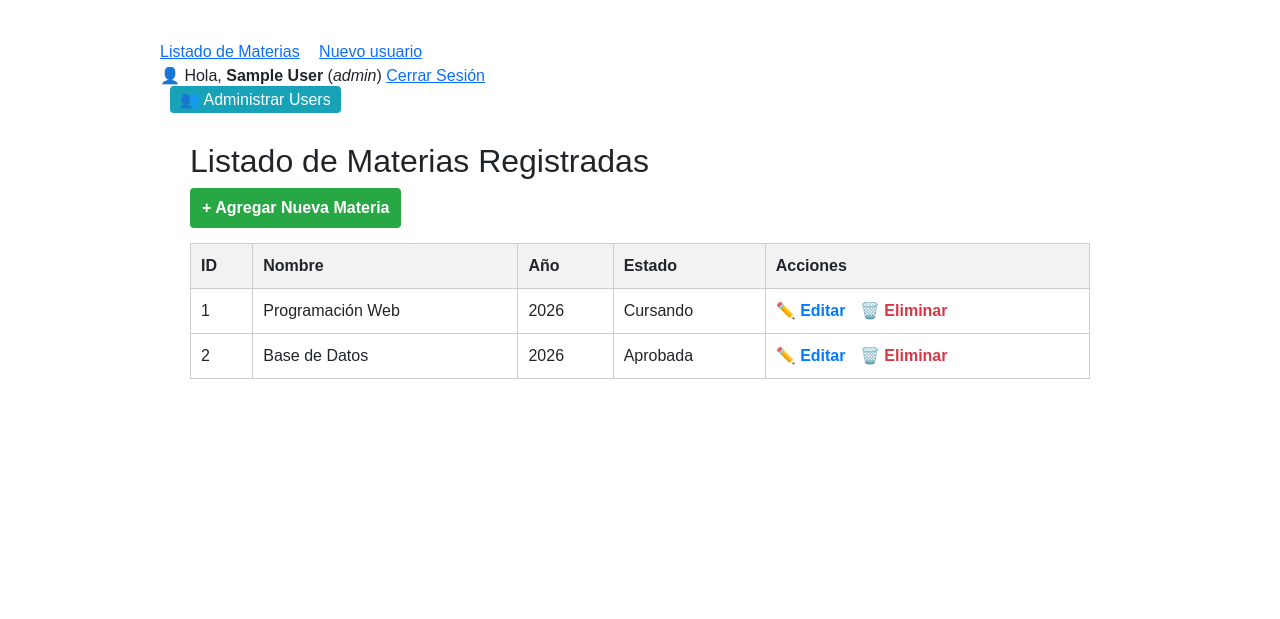
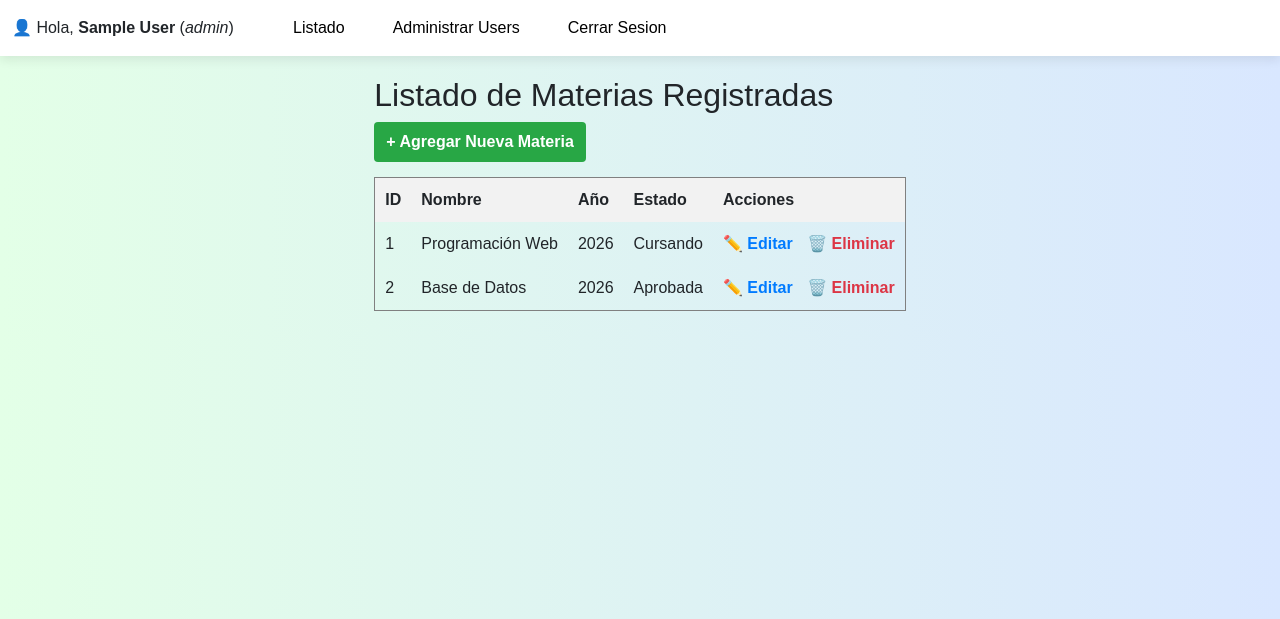
Before and after one commit to RocioEnriquez22/ProyectoListadoMateriasCRUD, a PHP site: page / in a window 1280 px wide. Shown: the top 619 px of the page. Run offline with PHP 8.4, Linux system fonts and the light colour scheme; the visitor is signed in with stand-in values (Sample User, id 1); data comes from the database, SQL or seed files in the repository.

Commit message:
agragado de background y navbar de bootstrap

```diff
--- a/public/CSS/login.css
+++ b/public/CSS/login.css
@@ -1,13 +1,15 @@
 
 body {
     font-family: Arial, Helvetica, sans-serif;
-    background-color: #f4f6f9;
+    background:linear-gradient(90deg, #e3ffe7 0%, #d9e7ff 100%);
     display: flex;
     justify-content: center;
     align-items: center;
     height: 100vh;
     margin: 0;
 }
+
+
 .login-card {
     background: #fff;
     padding:1.8rem;
@@ -136,3 +138,33 @@ h3{
     margin-top: 0;
     text-align: center;
 }
+body.body-header{
+    font-family: Arial, Helvetica, sans-serif;
+    width: 100%;
+    height: auto;
+    display: flex;
+    flex-direction: column;
+    align-items: stretch;
+}
+nav.navbar.bg-body-tertiary{
+    height: 15% !important;
+    background-color: #fff !important;
+     box-shadow: 0 4px 0.62rem rgba(0, 0, 0, 0.084);
+}
+li.nav-item{
+    padding-left: 2rem;
+    border-radius: .5rem !important;
+}
+a.nav-link{
+    border-radius: .5rem !important;
+    color: #000;
+    transition: background-color ease 1s;
+}
+a.nav-link:hover{
+    background-color: #aaaaaab4;
+    box-shadow: 0 4px 0.62rem rgba(0, 0, 0, 0.084);;
+}
+
+.navbar-collapse {
+    padding-left: 1.2rem !important;
+}
--- a/views/layouts/header.php
+++ b/views/layouts/header.php
@@ -11,66 +11,33 @@ if (session_status() === PHP_SESSION_NONE) {
         <meta name="viewport" content="width=device-width,initial-scale=1.0">
         <title>CRUD PHP - MVC</title>
         <link href="https://cdn.jsdelivr.net/npm/bootstrap@5.3.8/dist/css/bootstrap.min.css" rel="stylesheet" integrity="sha384-sRIl4kxILFvY47J16cr9ZwB07vP4J8+LH7qKQnuqkuIAvNWLzeN8tE5YBujZqJLB" crossorigin="anonymous">
-<style>
-body{
-    font-family:Arial,sans-serif;
-    max-width:1000px;
-    margin:40px auto;
-    padding:0 20px}
-nav{
-    margin-bottom:30px
-}
-nav a{
-    margin-right:15px
-}
-table{
-    width:100%;
-    border-collapse:collapse
-}
-th,td{
-    border:1px solid #ccc;
-    padding:10px;
-    text-align:left
-}
-form{
-    max-width:600px
-}
-label{
-    display:block;
-    margin-top:15px
-}
-input{
-    width:100%;
-    padding:8px;
-    box-sizing:border-box
-}
-button{
-    margin-top:20px;
-    padding:9px 15px
-}
-.actions a{
-    margin-right:10px}
-</style>
-</head>
-<body>
-    <nav>
-        <a href="index.php?action=index">Listado de Materias</a>
-        <a href="index.php?action=create">Nuevo usuario</a>
-        <?php if (isset($_SESSION['usuario_id'])): ?>
-        <div class="user-panel">
-            👤 Hola, <strong><?= htmlspecialchars($_SESSION['usuario_nombre'] ?? 'Usuario') ?></strong>
+        <link rel="stylesheet" href="../CSS/login.css">
+    </head>
+<body class=body-header>
+    <nav class="navbar navbar-expand-lg bg-body-tertiary">
+    <div class="container-fluid">
+        <div>👤 Hola, <strong><?= htmlspecialchars($_SESSION['usuario_nombre'] ?? 'Usuario') ?></strong>
             (<em><?= htmlspecialchars($_SESSION['usuario_rol'] ?? 'común') ?></em>)
+        </div>
+            <button class="navbar-toggler" type="button" data-bs-toggle="collapse" data-bs-target="#navbarNav" aria-controls="navbarNav" aria-expanded="false" aria-label="Toggle navigation">
+        <span class="navbar-toggler-icon"></span>
+        </button>
+        <div class="collapse navbar-collapse" id="navbarNav">
+        <ul class="navbar-nav">
 
-            <!-- Botón de Cerrar Sesión (Visible para todo usuario logueado) -->
-            <a href="index.php?action=logout" class="btn-logout">Cerrar Sesión</a>
+            <li class="nav-item">
+            <a class="nav-link" aria-current="page" href="index.php?action=index">Listado</a>
+            </li>
+            <?php if (isset($_SESSION['usuario_rol']) && $_SESSION['usuario_rol'] === 'admin'): ?>
+                <li class="nav-item">
+                <a class="nav-link" href="index.php?action=users">Administrar Users</a>
+                </li>
+            <?php endif; ?>
+            <li class="nav-item">
+            <a class="nav-link" href="index.php?action=logout">Cerrar Sesion</a>
+            </li>
+
+        </ul>
         </div>
-    <?php endif; ?>
-    <?php if (isset($_SESSION['usuario_rol']) && $_SESSION['usuario_rol'] === 'admin'): ?>
-            <a href="index.php?action=users" style="background: #17a2b8; color: white; padding: 5px 10px; border-radius: 4px; text-decoration: none; margin-left: 10px;">
-                👥 Administrar Users
-            </a>
-        <?php endif; ?>
     </div>
-
-
     </nav>
```
